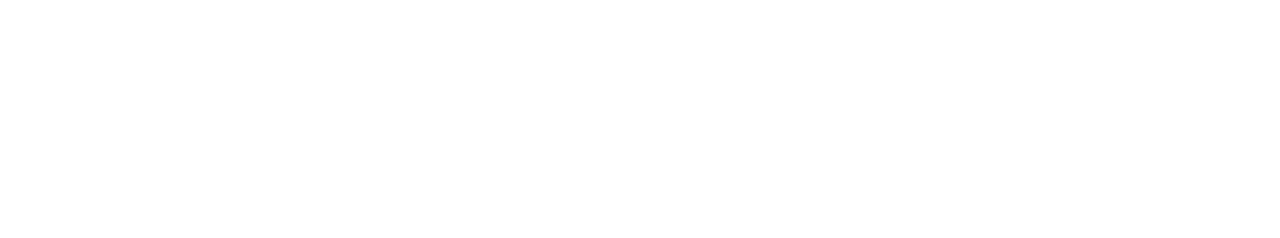
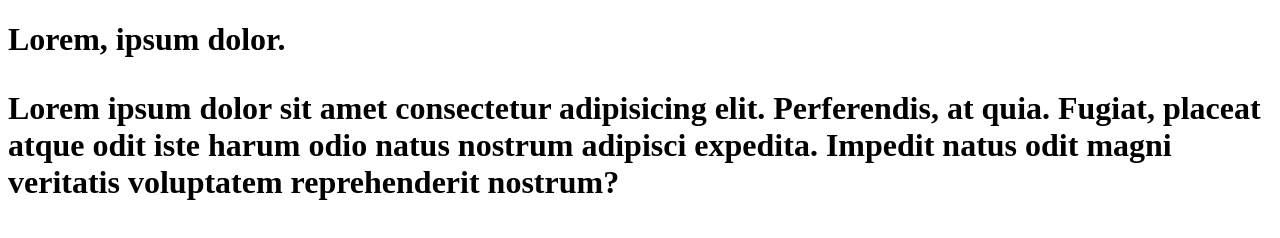
Before and after one commit to FreeNit/TEST, a plain HTML site: page index.html in a window 1280 px wide. Drawn offline with Linux system fonts and the light colour scheme.

Commit message:
Додає заголовок

```diff
--- a/index.html
+++ b/index.html
@@ -7,5 +7,15 @@
     <link rel="stylesheet" href="style.css" />
     <title>Document</title>
   </head>
-  <body></body>
+  <body>
+    <h1>
+      Lorem, ipsum dolor.
+      <p>
+        Lorem ipsum dolor sit amet consectetur adipisicing elit. Perferendis, at
+        quia. Fugiat, placeat atque odit iste harum odio natus nostrum adipisci
+        expedita. Impedit natus odit magni veritatis voluptatem reprehenderit
+        nostrum?
+      </p>
+    </h1>
+  </body>
 </html>
```
